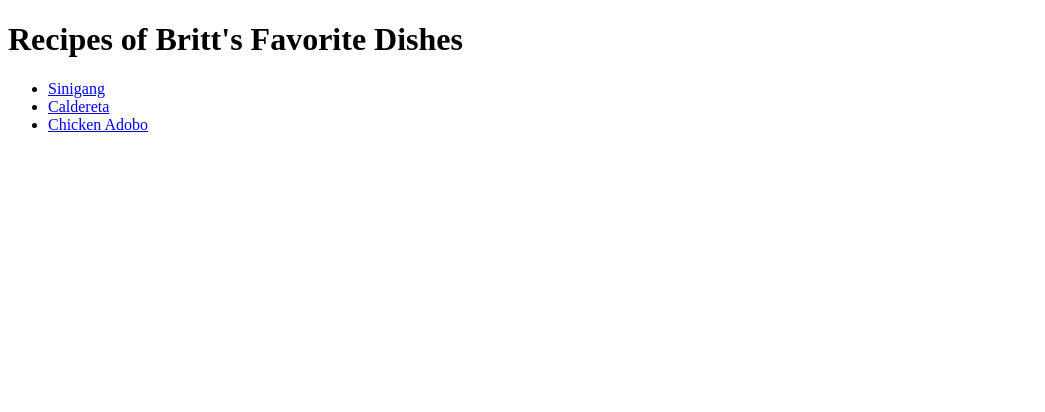
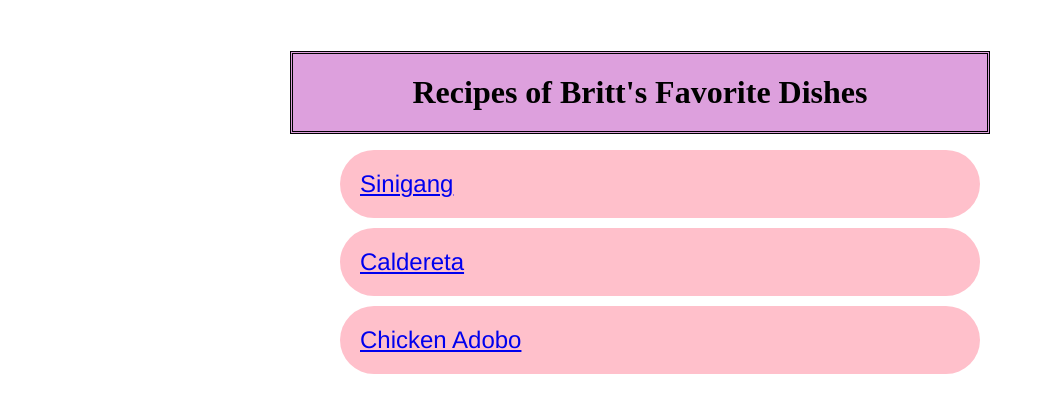
Before and after one commit to Purplexquasaur/odin-recipes, a plain HTML site: page index.html in a window 1280 px wide. Shown: the whole page, without its empty margins (0-1045 px from the left). Drawn offline with Linux system fonts and the light colour scheme.

Commit message:
Edit index.html and add style.css

```diff
--- a/index.html
+++ b/index.html
@@ -4,13 +4,16 @@
     <meta charset="UTF-8">
     <meta name="viewport" content="width=, initial-scale=1.0">
     <title>Document</title>
+    <link rel="stylesheet" href="style.css">
 </head>
 <body>
-    <h1>Recipes of Britt's Favorite Dishes</h1>
+    <div class="container">
+    <h1 class="title">Recipes of Britt's Favorite Dishes</h1>
     <ul>
-        <li><a href="recipes/sinigang.html">Sinigang</a></li>
-        <li><a href="recipes/caldereta.html">Caldereta</a></li>
-        <li><a href="recipes/adobo.html">Chicken Adobo</a></li>
+        <li class="list"><a href="recipes/sinigang.html">Sinigang</a></li>
+        <li class="list"><a href="recipes/caldereta.html">Caldereta</a></li>
+        <li class="list"><a href="recipes/adobo.html">Chicken Adobo</a></li>
     </ul>
+    </div>
 </body>
 </html>
--- /dev/null
+++ b/style.css
@@ -0,0 +1,31 @@
+h1 {
+    text-align: center;
+    background-color: plum;
+}
+
+li {
+    font-size: 24px;
+    text-align: justify;
+    font-family: 'Franklin Gothic Medium', 'Arial Narrow', Arial, sans-serif;
+}
+
+.container {
+    padding: 10px;
+    margin: 20px auto;
+    width: 700px;
+}
+
+.title {
+    padding: 20px;
+    margin-bottom: 10px;
+    border-style: double;
+}
+
+.list {
+    padding: 20px;
+    margin: 10px;
+    background-color: pink;
+    border-radius: 100px;
+    border-color: rgb(236, 147, 69);
+    display: block;
+}
```
